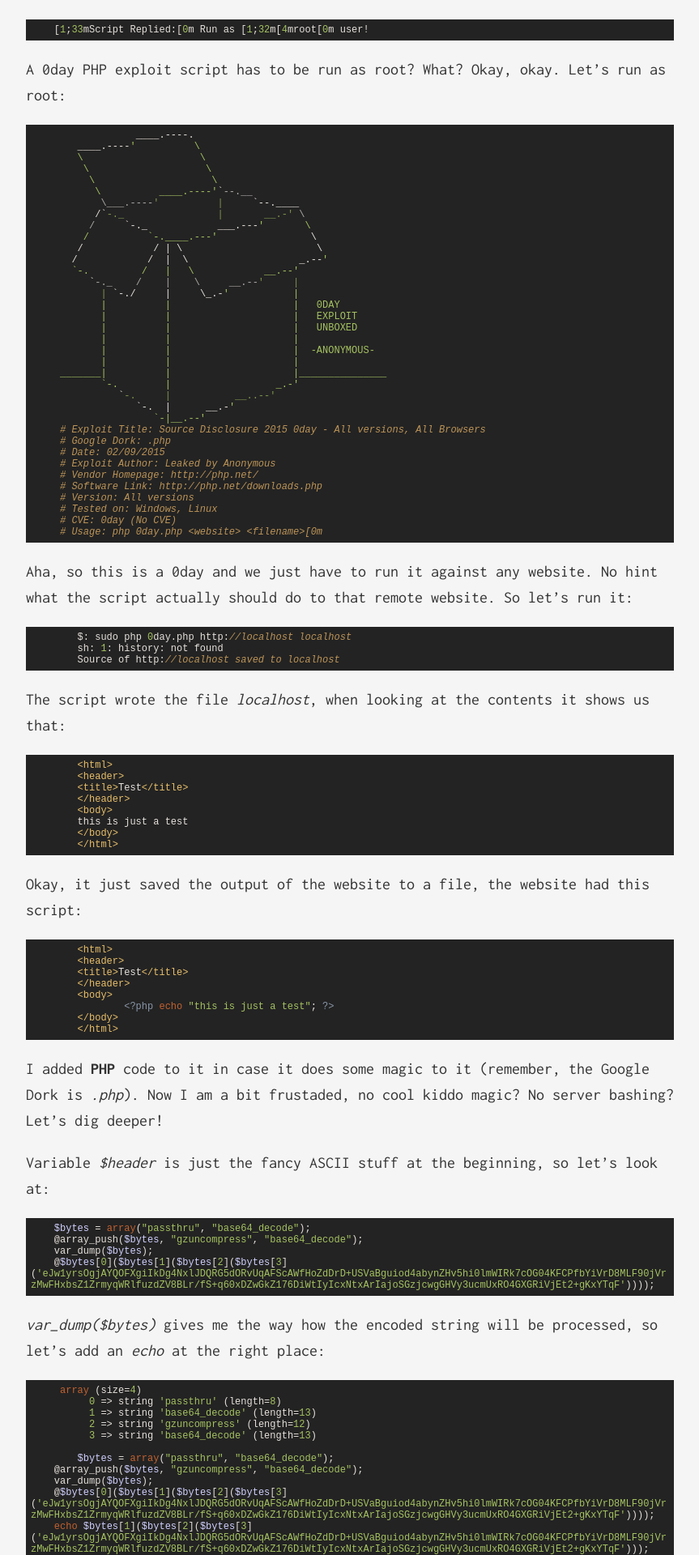
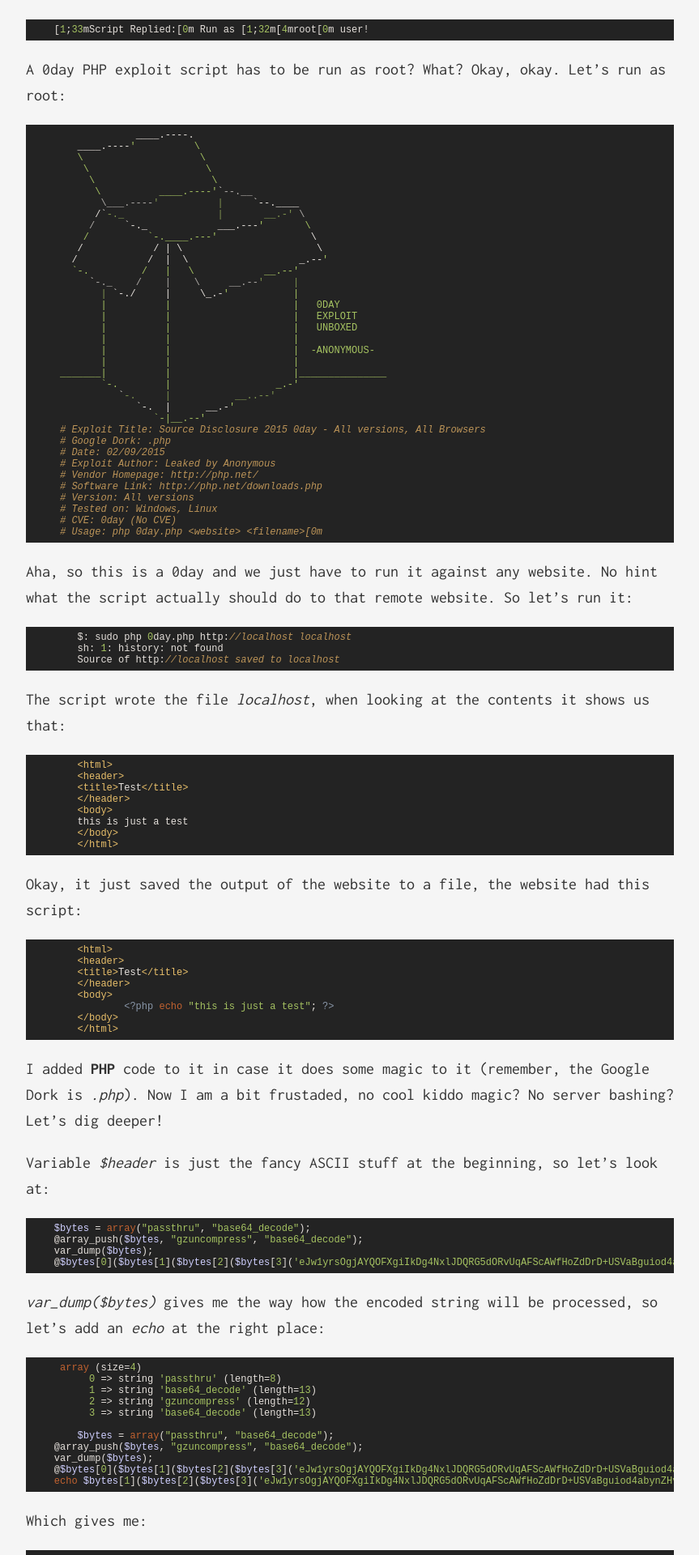
Before and after one commit to wirehack7/capsop.com, a Jekyll site: the page built from _posts/2015-08-07-php-fake-0day.markdown, in a window 1280 px wide. Shown: the part 626-2546 px from the top of the page at 81% size, without its empty margins (208-1071 px from the left). Built offline with Jekyll 4.4.1, drawn with Linux system fonts in a browser that asks for light colours.

Commit message:
fix code blocks

```diff
--- a/_sass/_default.scss
+++ b/_sass/_default.scss
@@ -395,15 +395,29 @@
 	max-width: auto;
 }
 
-/* Browser specific (not valid) styles to make preformatted text wrap */
+/* Code blocks: keep them inside the viewport, scroll horizontally instead */
+.content { overflow-wrap: break-word; }
 
+div.highlighter-rouge,
+div.highlight,
+pre.highlight,
 pre {
- white-space: pre-wrap;       /* css-3 */
- white-space: -moz-pre-wrap;  /* Mozilla, since 1999 */
- white-space: -pre-wrap;      /* Opera 4-6 */
- white-space: -o-pre-wrap;    /* Opera 7 */
- word-wrap: break-word;       /* Internet Explorer 5.5+ */
+    max-width: 100%;
+    min-width: 0;
 }
+
+pre,
+pre.highlight,
+.highlight > pre,
+.hljs {
+    white-space: pre;
+    overflow-x: auto;
+    -webkit-overflow-scrolling: touch;
+}
+
+/* Images never push the page wider than the viewport */
+div.content a.lightbox { display: block; }
+div.content img { max-width: 100%; height: auto; }
 
 canvas#c {
 	z-index:9999;
```
